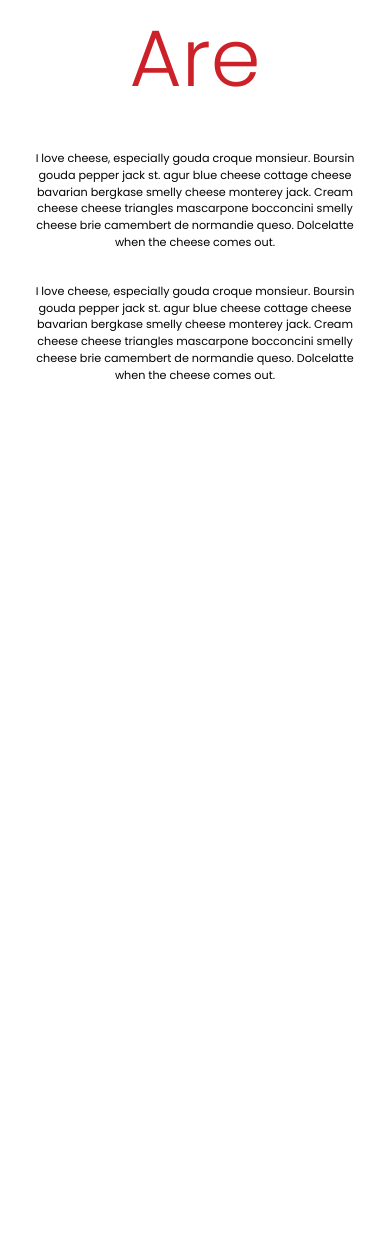
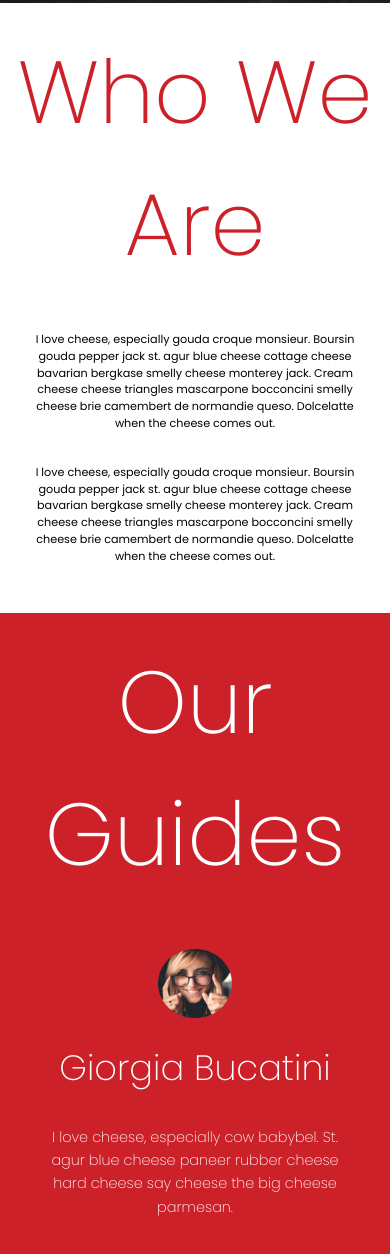
Before and after one commit to benbeatty85/italian-guide, a plain HTML site: page index.html in a window 390 px wide. Shown: the part 746-2000 px from the top of the page. Before the commit the page ends 1146 px from the top, so only its background shows below. Drawn offline with Linux system fonts and the light colour scheme.

Commit message:
Guides section MOB

```diff
--- a/index.css
+++ b/index.css
@@ -69,7 +69,7 @@ nav {
 .header_title {
     display: inline-block;
     color: #FFF;
-    font-size: 3rem;
+    font-size: 4rem;
     background: rgba(0, 0, 0, 0.7);
     padding: 1rem 2rem;
     font-weight: 400;
@@ -110,10 +110,10 @@ nav {
 
 .About h2 {
     color: #CD212A;
-    font-size: 5rem;
-    font-weight: 300;
+    font-size: 5.5rem;
+    font-weight: 200;
     text-align: center;
-    padding: 1rem 0;
+    padding: 1.5rem 0;
 }
 
 .About p {
@@ -122,3 +122,45 @@ nav {
     padding: 1rem 2rem;
     font-size: 0.7rem;
 }
+
+
+/*GUIDES SECTION**********************************/
+
+
+.Guides {
+    background-color: #CD212A;
+    margin-top: 2rem;
+}
+
+.Guides_individual {
+    text-align: center;
+    padding: 2rem 3rem;
+}
+
+.Guides h2 {
+    color: #FFF;
+    font-size: 5.5rem;
+    font-weight: 200;
+    text-align: center;
+    padding: 1.5rem 0 1rem 0;
+}
+
+.guide_img {
+    width: 25%;
+    height: auto;
+}
+
+.guide_name {
+    color: white;
+    font-weight: 200;
+    font-size: 2.2rem;
+    padding: 1rem 0;
+}
+
+.guide_info {
+    color: white;
+    font-weight: 200;
+    font-size: 0.9rem;
+    line-height: 1.6;
+    padding: 1rem 0;
+}
--- a/index.html
+++ b/index.html
@@ -51,6 +51,25 @@
         <p>I love cheese, especially gouda croque monsieur. Boursin gouda pepper jack st. agur blue cheese cottage cheese bavarian bergkase smelly cheese monterey jack. Cream cheese cheese triangles mascarpone bocconcini smelly cheese brie camembert de normandie queso. Dolcelatte when the cheese comes out. </p>
     </section>
 
+    <section class="Guides">
+        <h2>Our Guides</h2>
+        <div class="Guides_individual">
+            <img src="mobileimages/First%20Guide.png" class="guide_img" />
+            <p class="guide_name">Giorgia Bucatini</p>
+            <p class="guide_info">I love cheese, especially cow babybel. St. agur blue cheese paneer rubber cheese hard cheese say cheese the big cheese parmesan. </p>
+        </div>
+        <div class="Guides_individual">
+            <img src="mobileimages/Second%20Guide.png" class="guide_img" />
+            <p class="guide_name">Leonardo Paccheri</p>
+            <p class="guide_info">I love cheese, especially cow babybel. St. agur blue cheese paneer rubber cheese hard cheese say cheese the big cheese parmesan. </p>
+        </div>
+        <div class="Guides_individual">
+            <img src="mobileimages/3rd%20guide.png" class="guide_img" />
+            <p class="guide_name">Stefano Strozzapreti</p>
+            <p class="guide_info">I love cheese, especially cow babybel. St. agur blue cheese paneer rubber cheese hard cheese say cheese the big cheese parmesan. </p>
+        </div>
+    </section>
+
 
 
 </body>
```
